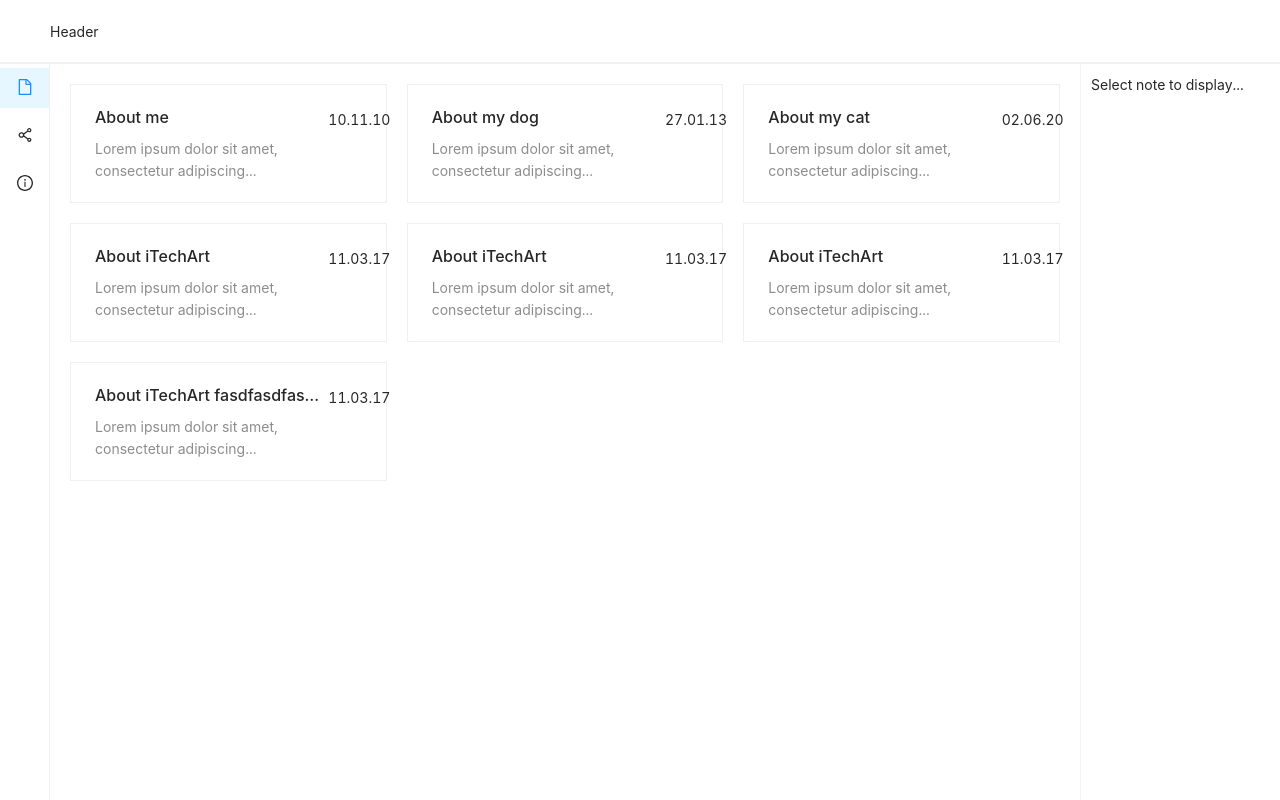
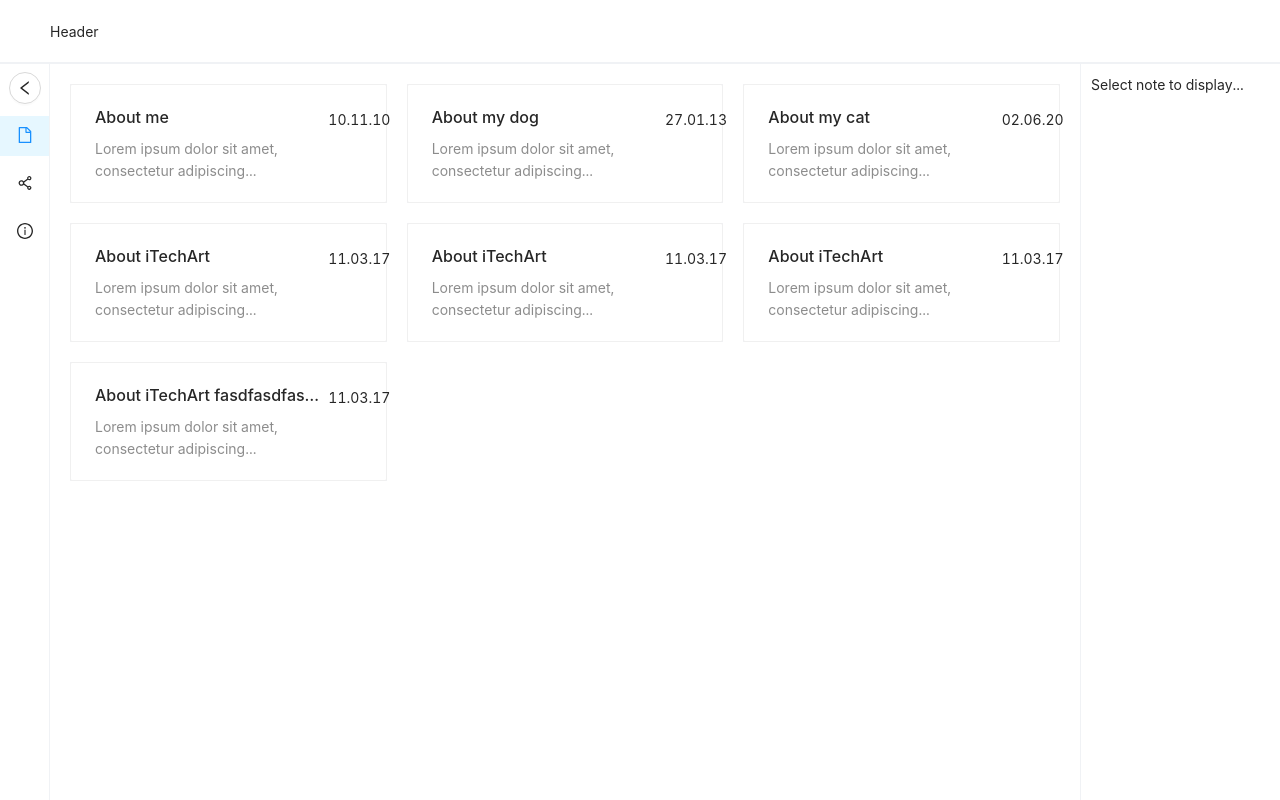
Before and after one commit to Harwex213/TechArt_Labs, a React (Create React App) app in the folder harwex-notes/: page / in a window 1280 px wide. Built offline with nearby package versions, Linux system fonts and the light colour scheme.

Commit message:
feat(harwex-notes_task1): icon for expand navbar

```diff
--- a/harwex-notes/package.json
+++ b/harwex-notes/package.json
@@ -38,7 +38,11 @@
       "plugin:prettier/recommended"
     ],
     "rules": {
-      "linebreak-style": ["error", "windows"],
+      "linebreak-style": [
+        "error",
+        "windows"
+      ],
+      "no-unused-vars": "warn",
       "react-hooks/rules-of-hooks": "error",
       "react-hooks/exhaustive-deps": "warn"
     }
--- a/harwex-notes/src/App.css
+++ b/harwex-notes/src/App.css
@@ -8,8 +8,8 @@
     border-bottom: 2px solid rgb(240, 242, 245);
 }
 
-.app__navbar ul {
-    height: 100%;
+.app__navbar {
+    border-right: 1px solid rgb(240, 242, 245);
 }
 
 .app__page {
--- a/harwex-notes/src/components/Navbar/Navbar.jsx
+++ b/harwex-notes/src/components/Navbar/Navbar.jsx
@@ -1,11 +1,12 @@
 import React from "react";
 import PropTypes from "prop-types";
 
-import { Layout, Menu } from "antd";
+import { Layout, Menu, Button } from "antd";
 import {
     FileOutlined,
     ShareAltOutlined,
     InfoCircleOutlined,
+    LeftOutlined,
 } from "@ant-design/icons";
 
 const { Sider } = Layout;
@@ -19,7 +20,23 @@
             collapsed
             collapsedWidth={50}
         >
-            <Menu mode="inline" defaultSelectedKeys={["0"]}>
+            <Button
+                shape="circle"
+                icon={<LeftOutlined />}
+                style={{
+                    display: "flex",
+                    margin: "8px auto",
+                    justifyContent: "center",
+                    alignItems: "center",
+                }}
+            />
+            <Menu
+                mode="inline"
+                defaultSelectedKeys={["0"]}
+                style={{
+                    borderRight: "none",
+                }}
+            >
                 <Menu.Item key={menuItemId} icon={<FileOutlined />}>
                     My Notes
                 </Menu.Item>
```
